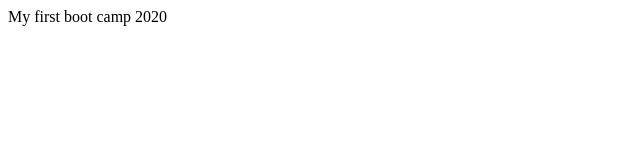
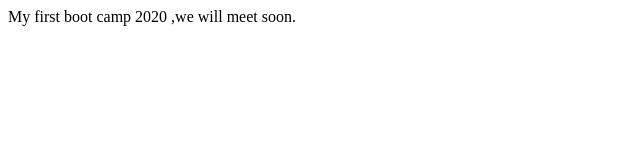
Before and after one commit to MujeebAhmed0/BootCamp_2020, a plain HTML site: page index.html in a window 1280 px wide. Shown: the whole page, without its empty margins (0-640 px from the left). Drawn offline with Linux system fonts and the light colour scheme.

Commit message:
Update index.html

```diff
--- a/index.html
+++ b/index.html
@@ -6,6 +6,6 @@
     <title>Document</title>
 </head>
 <body>
-    My first boot camp 2020
+    My first boot camp 2020 ,we will meet soon.
 </body>
 </html>
```
